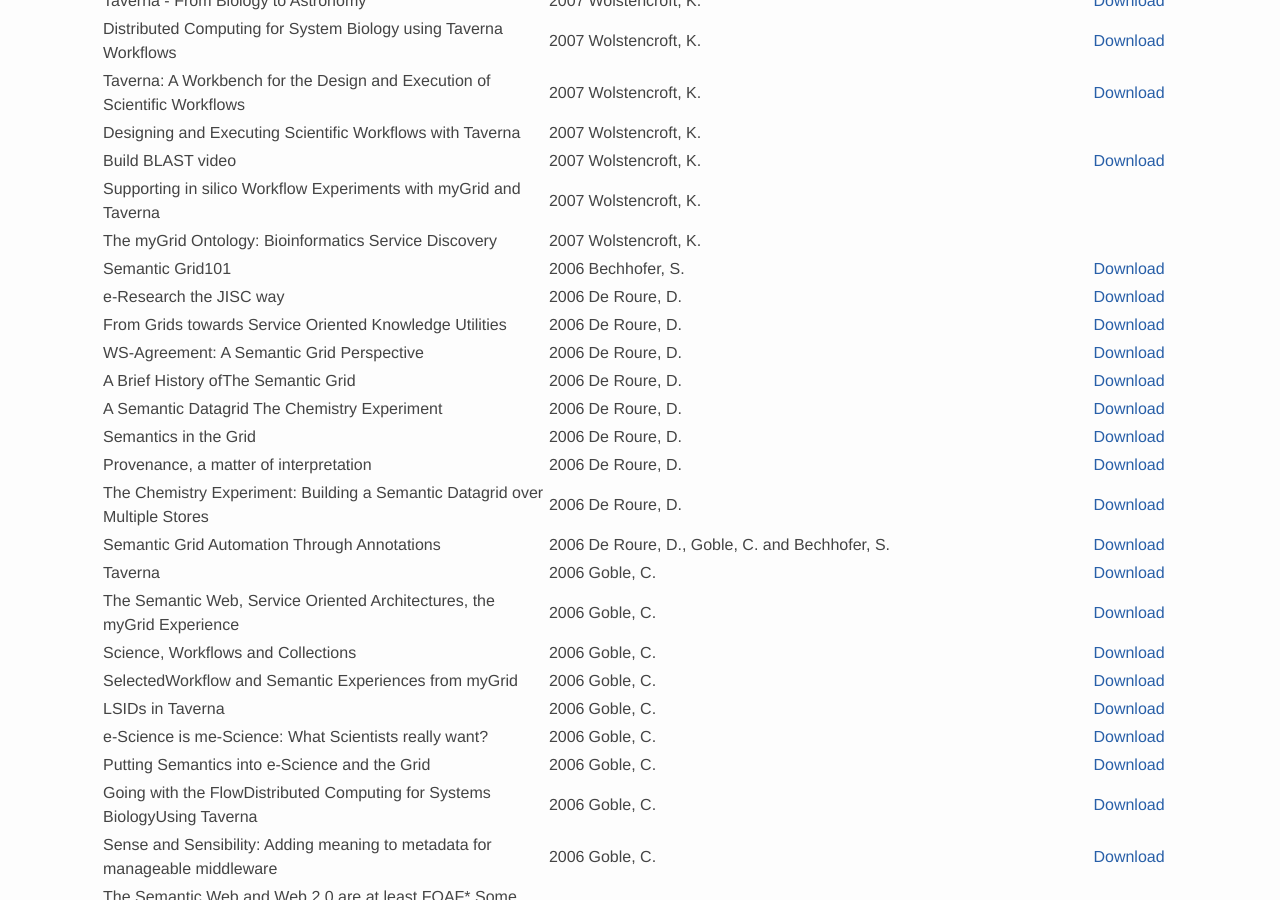
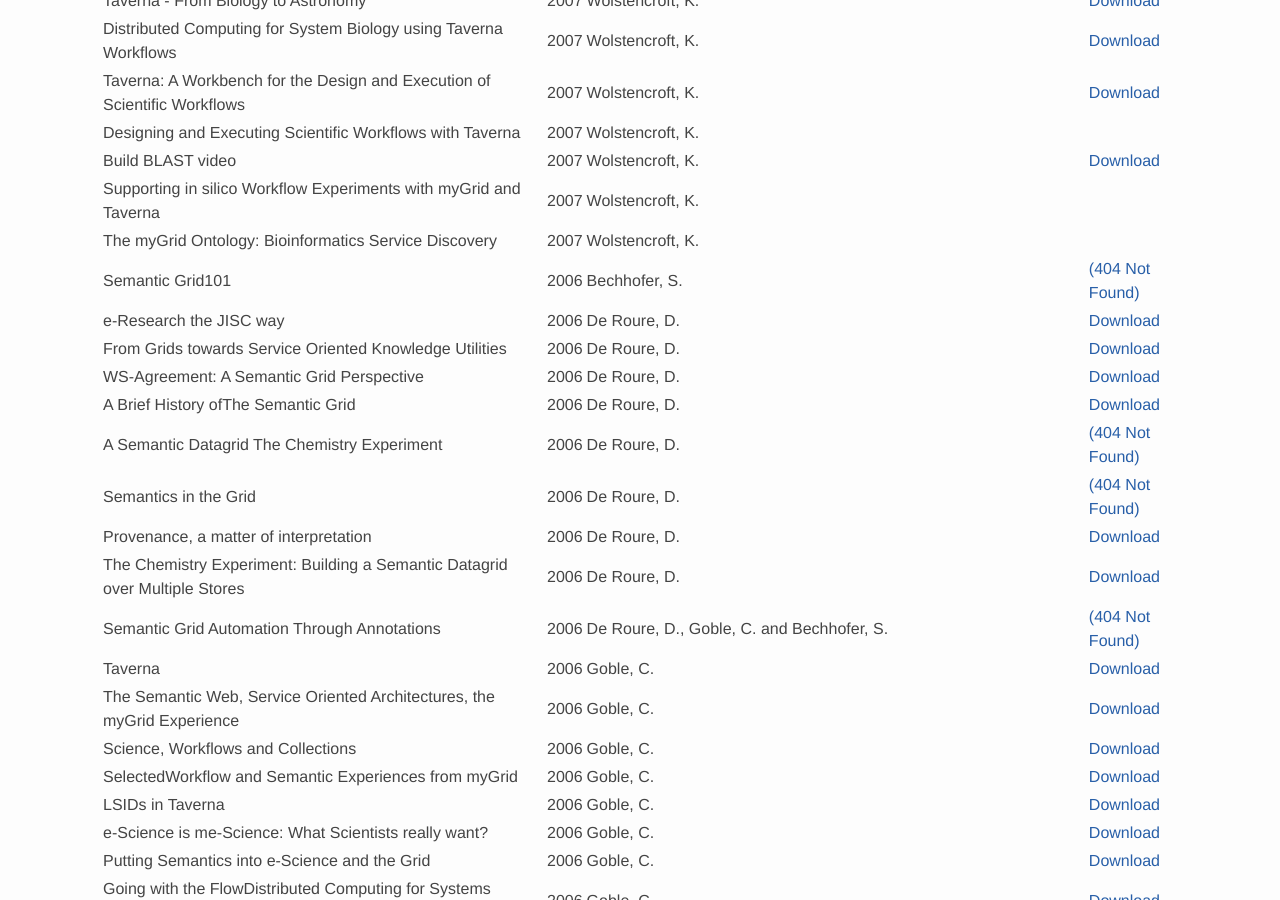
Before and after one commit to eScienceLab/eScienceLab.github.io, a Jekyll site: the page built from publications/presentations_archive.md, in a window 1280 px wide and 900 px high, scrolled down 4320 px. Built offline with Jekyll 4.4.1, drawn with Linux system fonts in a browser that asks for light colours; comment, search, counter and statistics services are not loaded.

Commit message:
fix some of broken links to semanticgrid.org
.. using web archive. sadly /presentatoins/DMTF/* is gone.

```diff
--- a/publications/presentations_archive.md
+++ b/publications/presentations_archive.md
@@ -124,16 +124,16 @@
 | Build BLAST video | 2007 | Wolstencroft, K. | <a rel="nofollow" href="http://www.mygrid.org.uk/files/presentations/buildBlast2.avi" class="external-link">Download</a> |
 | Supporting in silico Workflow Experiments with myGrid and Taverna | 2007 | Wolstencroft, K. |  |
 | The myGrid Ontology: Bioinformatics Service Discovery | 2007 | Wolstencroft, K. |  |
-| Semantic Grid101 | 2006 | Bechhofer, S. | <a rel="nofollow" href="http://www.semanticgrid.org/presentations/DMTF/Part%201%20-%20Semantic%20Web%20101.ppt" class="external-link">Download</a> |
-| e-Research the JISC way | 2006 | De Roure, D. | <a rel="nofollow" href="http://www.semanticgrid.org/presentations/DDeRJISCtalkCompressed.ppt" class="external-link">Download</a> |
+| Semantic Grid101 | 2006 | Bechhofer, S. | <a rel="nofollow" href="http://www.semanticgrid.org/presentations/DMTF/Part%201%20-%20Semantic%20Web%20101.ppt" class="external-link">(404 Not Found)</a> |
+| e-Research the JISC way | 2006 | De Roure, D. | <a rel="nofollow" href="http://web.archive.org/web/20070801120212/http://www.semanticgrid.org/presentations/DDeRJISCtalkCompressed.ppt" class="external-link">Download</a> |
 | From Grids towards Service Oriented Knowledge Utilities | 2006 | De Roure, D. | <a rel="nofollow" href="http://www.semanticgrid.org/presentations/DDER-NGG3EGTD.ppt" class="external-link">Download</a> |
-| WS-Agreement: A Semantic Grid Perspective | 2006 | De Roure, D. | <a rel="nofollow" href="http://www.semanticgrid.org/presentations/wsagreesemgrid.ppt" class="external-link">Download</a> |
+| WS-Agreement: A Semantic Grid Perspective | 2006 | De Roure, D. | <a rel="nofollow" href="http://web.archive.org/web/*/http://www.semanticgrid.org/presentations/DDER-NGG3EGTD.ppt" class="external-link">Download</a> |
 | A Brief History ofThe Semantic Grid | 2006 | De Roure, D. | <a rel="nofollow" href="http://www.semanticgrid.org/presentations/DMTF/Part%202%20-%20A%20Brief%20History%20of%20the%20Semantic%20Grid.ppt" class="external-link">Download</a> |
-| A Semantic Datagrid The Chemistry Experiment | 2006 | De Roure, D. | <a rel="nofollow" href="http://www.semanticgrid.org/presentations/DMTF/Part%203%20-%20A%20Semantic%20Datagrid.ppt" class="external-link">Download</a> |
-| Semantics in the Grid | 2006 | De Roure, D. | <a rel="nofollow" href="http://www.semanticgrid.org/presentations/DMTF/Part%204%20-%20Semantics%20in%20the%20Grid.ppt" class="external-link">Download</a> |
-| Provenance, a matter of interpretation | 2006 | De Roure, D. | <a rel="nofollow" href="http://www.semanticgrid.org/presentations/ProvSemGrid.ppt" class="external-link">Download</a> |
-| The Chemistry Experiment: Building a Semantic Datagrid over Multiple Stores | 2006 | De Roure, D. | <a rel="nofollow" href="http://www.semanticgrid.org/presentations/RDFcombechem.ppt" class="external-link">Download</a> |
-| Semantic Grid Automation Through Annotations | 2006 | De Roure, D., Goble, C. and Bechhofer, S. | <a rel="nofollow" href="http://www.semanticgrid.org/presentations/DMTF/Part%200%20-%20Introduction.ppt" class="external-link">Download</a> |
+| A Semantic Datagrid The Chemistry Experiment | 2006 | De Roure, D. | <a rel="nofollow" href="http://www.semanticgrid.org/presentations/DMTF/Part%203%20-%20A%20Semantic%20Datagrid.ppt" class="external-link">(404 Not Found)</a> |
+| Semantics in the Grid | 2006 | De Roure, D. | <a rel="nofollow" href="http://www.semanticgrid.org/presentations/DMTF/Part%204%20-%20Semantics%20in%20the%20Grid.ppt" class="external-link">(404 Not Found)</a> |
+| Provenance, a matter of interpretation | 2006 | De Roure, D. | <a rel="nofollow" href="http://web.archive.org/web/*/http://www.semanticgrid.org/presentations/ProvSemGrid.ppt" class="external-link">Download</a> |
+| The Chemistry Experiment: Building a Semantic Datagrid over Multiple Stores | 2006 | De Roure, D. | <a rel="nofollow" href="http://web.archive.org/web/*/http://www.semanticgrid.org/presentations/RDFcombechem.ppt" class="external-link">Download</a> |
+| Semantic Grid Automation Through Annotations | 2006 | De Roure, D., Goble, C. and Bechhofer, S. | <a rel="nofollow" href="http://www.semanticgrid.org/presentations/DMTF/Part%200%20-%20Introduction.ppt" class="external-link">(404 Not Found)</a> |
 | Taverna | 2006 | Goble, C. | <a rel="nofollow" href="http://www.mygrid.org.uk/files/presentations/GGFTavernaOMII.ppt" class="external-link">Download</a> |
 | The Semantic Web, Service Oriented Architectures, the myGrid Experience | 2006 | Goble, C. | <a rel="nofollow" href="http://www.mygrid.org.uk/files/presentations/siemensmygridtalk.ppt" class="external-link">Download</a> |
 | Science, Workflows and Collections | 2006 | Goble, C. | <a rel="nofollow" href="http://www.mygrid.org.uk/files/presentations/UKSG2006published.ppt" class="external-link">Download</a> |
```
